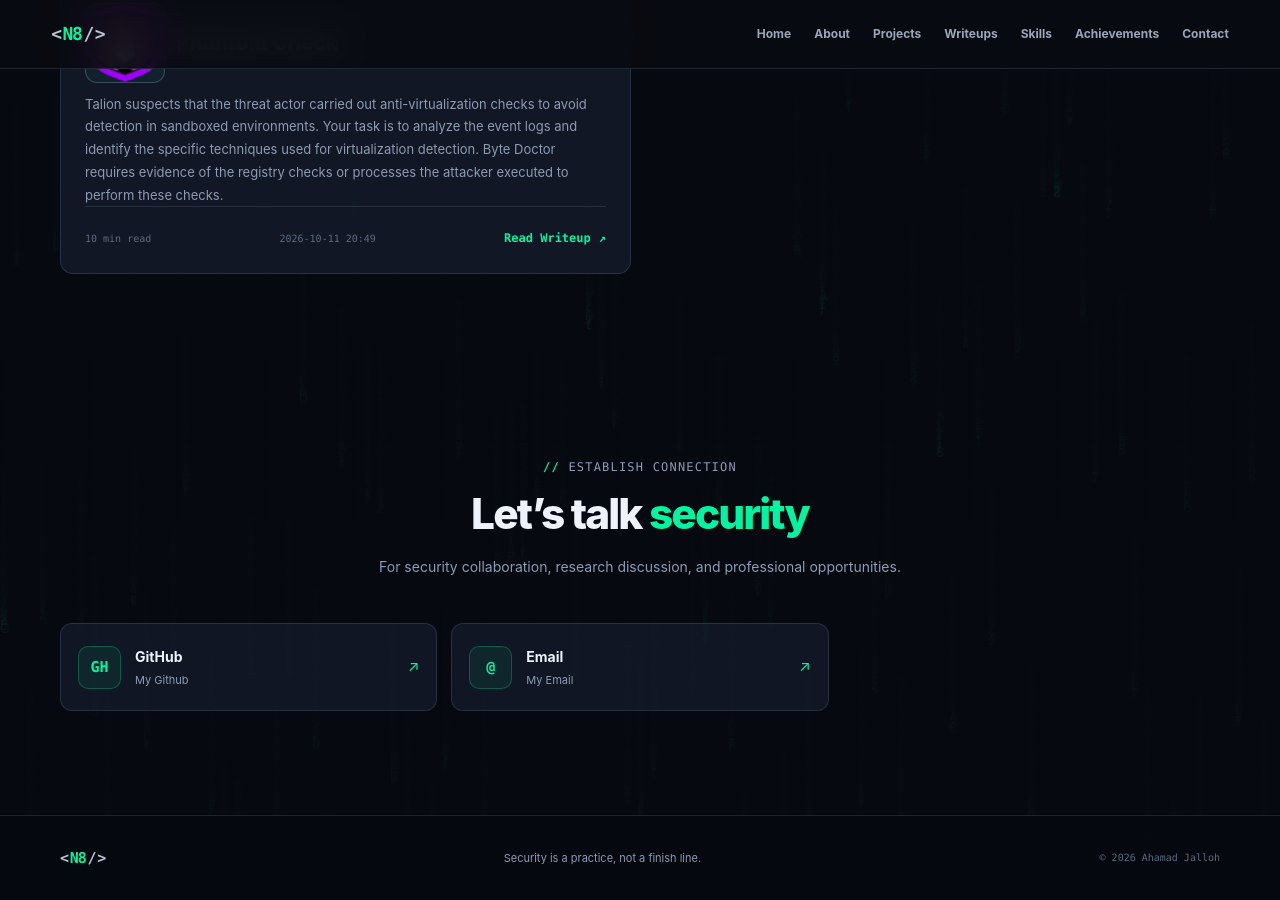
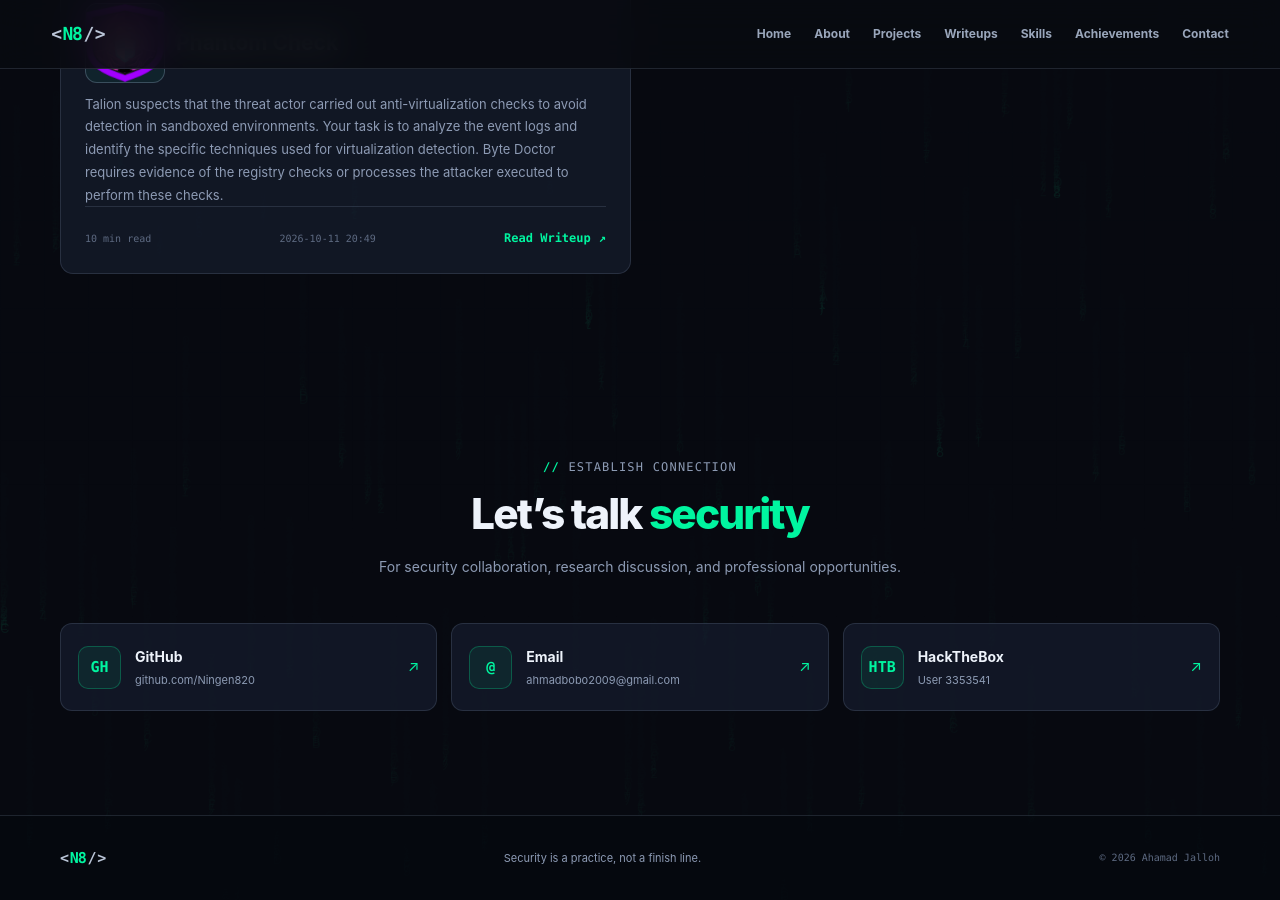
Before and after one commit to Ningen820/Ningen820.github.io, a Jekyll site: the page built from index.html, in a window 1280 px wide and 900 px high, scrolled down 3753 px. Built offline with Jekyll 4.4.1, drawn with Linux system fonts in a browser that asks for light colours.

Commit message:
Update profile.yml

```diff
--- a/_data/profile.yml
+++ b/_data/profile.yml
@@ -99,19 +99,24 @@ experience_highlights: []
 
 
 
-repo_url: https://github.com/Ningen820/Ningen820.github.io
-github_url: https://github.com/Ningen820
+repo_url: "https://github.com/Ningen820/Ningen820.github.io"
+github_url: "https://github.com/Ningen820"
 cv_path: /assets/ningen820-cv.md
 socials:
 - name: GitHub
-  label: My Github
-  url: https://github.com/Ningen820
+  label: github.com/Ningen820
+  url: "https://github.com/Ningen820"
   mark: GH
 
 - name: Email
-  label: My Email
+  label: ahmadbobo2009@gmail.com
   url: 'mailto:ahmadbobo2009@gmail.com'
   mark: '@'
+
+- name: HackTheBox
+  label: "User 3353541"
+  url: "https://app.hackthebox.com/users/3353541"
+  mark: "HTB"
 
 
 
```
